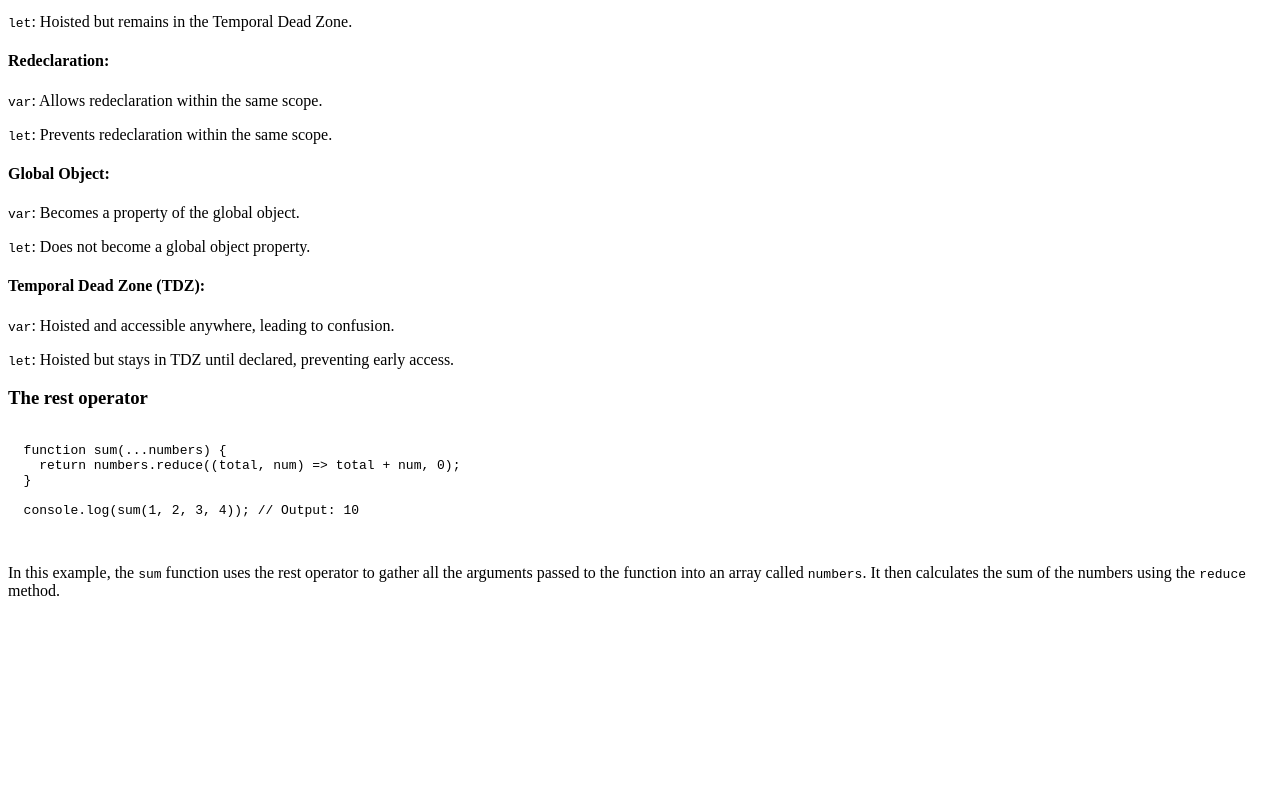
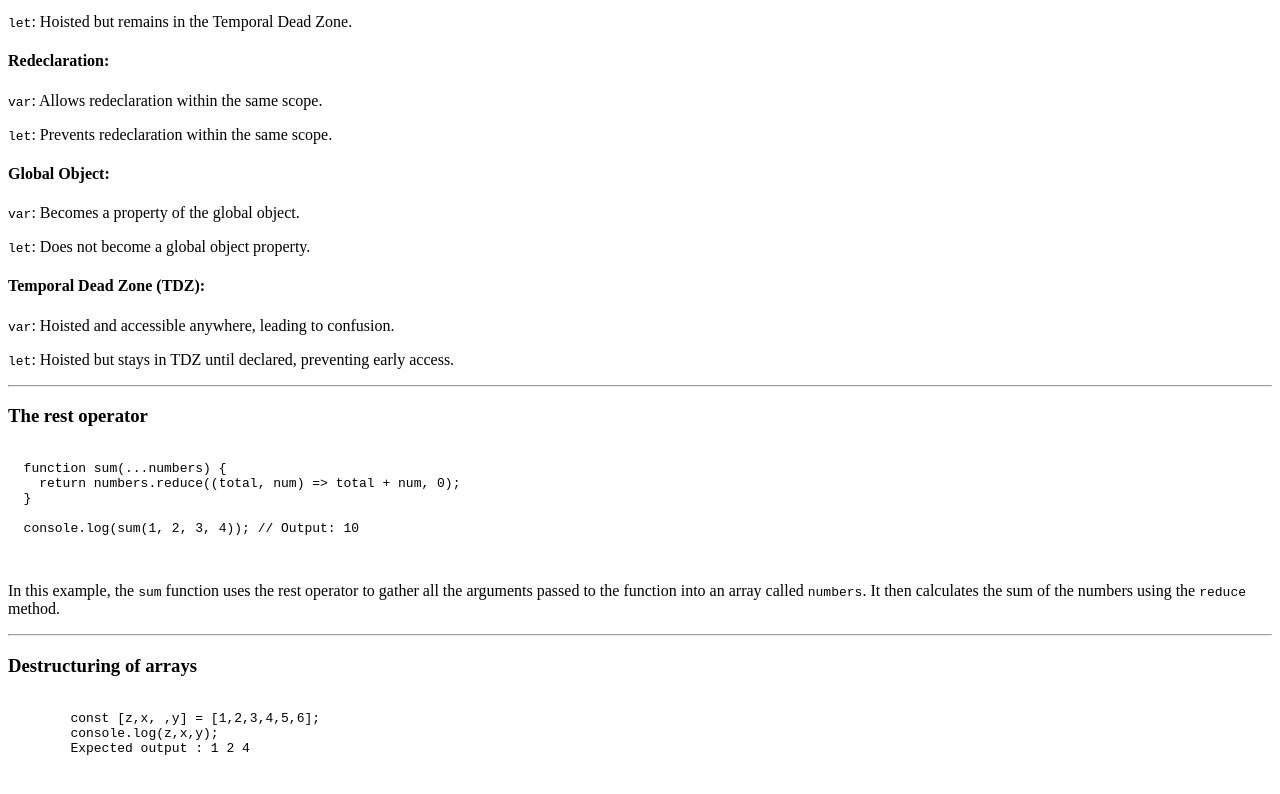
Before and after one commit to KhrystynaT/JS-exam-prep, a plain HTML site: page BASICS/theory.html in a window 1280 px wide. Shown: the part 1651-2445 px from the top of the page. Before the commit the page ends 2267 px from the top, so only its background shows below. Drawn offline with Linux system fonts and the light colour scheme.

Commit message:
destructuring arrays

```diff
--- a/BASICS/theory.html
+++ b/BASICS/theory.html
@@ -103,6 +103,7 @@
     <p><code>let</code>: Does not become a global object property.</p>
 
     <h4>Temporal Dead Zone (TDZ):</h4>
+
     <p>
       <code>var</code>: Hoisted and accessible anywhere, leading to confusion.
     </p>
@@ -110,6 +111,7 @@
       <code>let</code>: Hoisted but stays in TDZ until declared, preventing
       early access.
     </p>
+    <hr />
     <h3>The rest operator</h3>
     <pre>
       <code>
@@ -127,8 +129,18 @@
       <code>numbers</code>. It then calculates the sum of the numbers using the
       <code>reduce</code> method.
     </p>
-
+    <hr />
+    <h3>Destructuring of arrays</h3>
+    <p> <pre>
+      <code>
+        const [z,x, ,y] = [1,2,3,4,5,6];
+        console.log(z,x,y);
+        Expected output : 1 2 4
+      </code>
+    </pre></p>
     <script>
+      const [z,x, ,y] = [1,2,3,4,5,6];
+        console.log(z,x,y);
       const sum = (function () {
         return function sum(...args) {
           return args.reduce((a, b) => a + b, 0);
```
